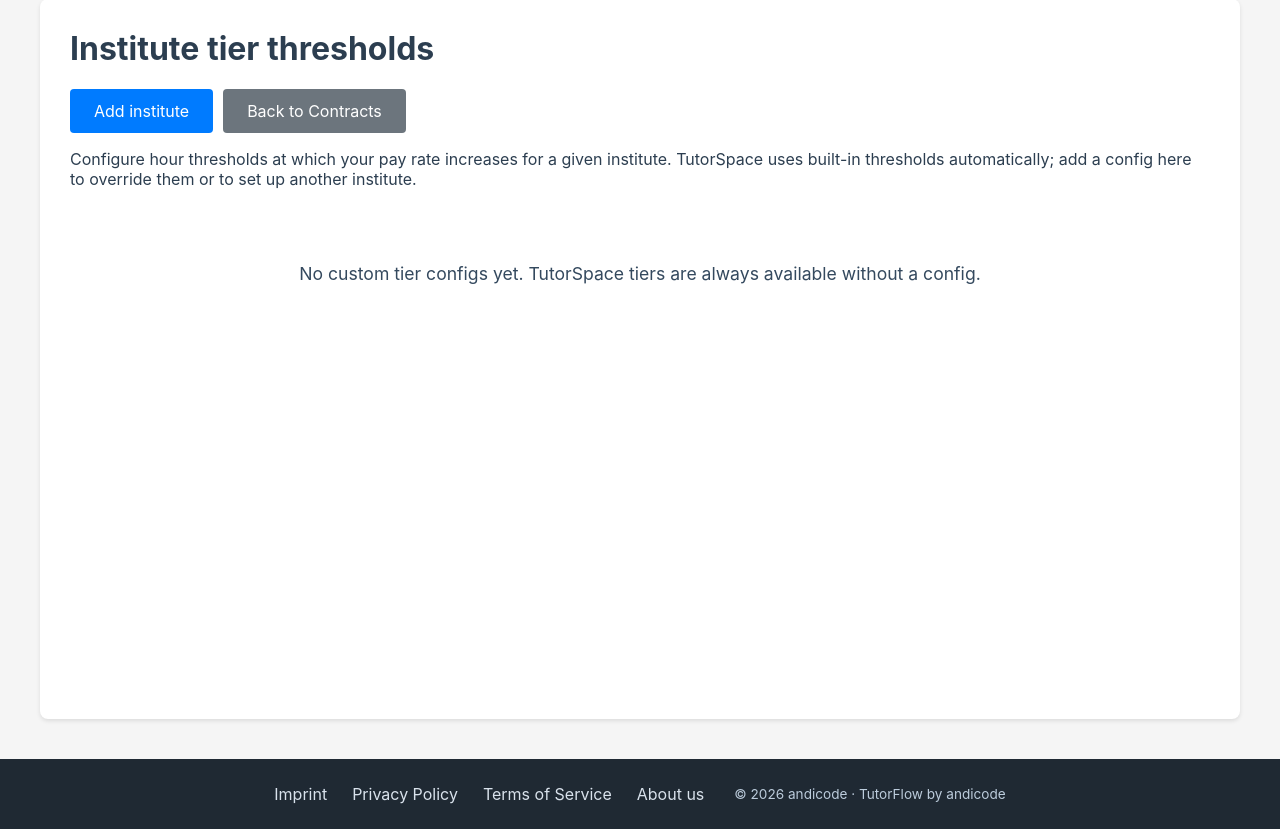
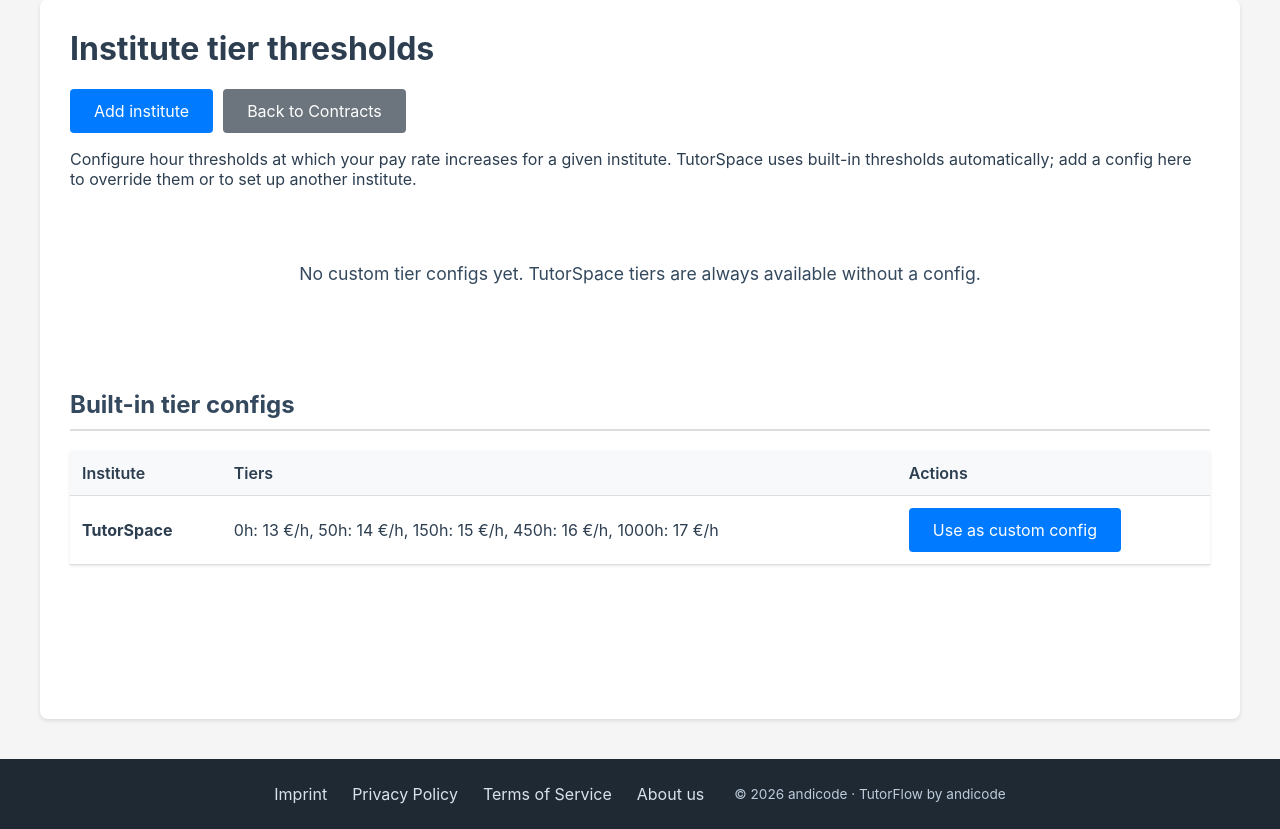
Before and after one commit to andreaseirich/tutorflow, a Django app: page /contracts/tier-config/ in a window 1280 px wide. Shown: the part 99-928 px from the top of the page. Run offline with Django 5.2, Linux system fonts and the light colour scheme; the visitor is signed in with stand-in values (Sample User, id 1); data that the repository does not hold is empty; parts of the project's set-up code (start-up, migrations or seed data) failed here and were passed over.

Commit message:
feat(contracts): add TutorSpace built-in config on tier config list
- TierConfigListView now passes has_tutorspace_config to template
- New TierConfigCreateTutorSpaceView: one-click GET creates an
  InstituteTierConfig for TutorSpace with the built-in 13/14/15/16/17 €/h
  tiers and redirects to the edit form so the user can customise it
- tier_config_list.html shows a Built-in tier configs section with
  TutorSpace defaults; hides the button once a custom config exists
- German translations added

Co-Authored-By: Claude Sonnet 4.6 <noreply@anthropic.com>

```diff
--- a/backend/apps/contracts/templates/contracts/tier_config_list.html
+++ b/backend/apps/contracts/templates/contracts/tier_config_list.html
@@ -45,4 +45,28 @@
     <p>{% trans "No custom tier configs yet. TutorSpace tiers are always available without a config." %}</p>
 </div>
 {% endif %}
+
+<h2 style="margin-top: 2em;">{% trans "Built-in tier configs" %}</h2>
+<table>
+    <thead>
+        <tr>
+            <th>{% trans "Institute" %}</th>
+            <th>{% trans "Tiers" %}</th>
+            <th>{% trans "Actions" %}</th>
+        </tr>
+    </thead>
+    <tbody>
+        <tr>
+            <td><strong>TutorSpace</strong></td>
+            <td>0h: 13 €/h, 50h: 14 €/h, 150h: 15 €/h, 450h: 16 €/h, 1000h: 17 €/h</td>
+            <td>
+                {% if not has_tutorspace_config %}
+                <a href="{% url 'contracts:tier_config_create_tutorspace' %}" class="btn">{% trans "Use as custom config" %}</a>
+                {% else %}
+                <span style="color:#6c757d;">{% trans "Custom config active" %}</span>
+                {% endif %}
+            </td>
+        </tr>
+    </tbody>
+</table>
 {% endblock %}
--- a/backend/apps/contracts/urls.py
+++ b/backend/apps/contracts/urls.py
@@ -17,6 +17,11 @@ urlpatterns = [
     path("tier-config/", views.TierConfigListView.as_view(), name="tier_config_list"),
     path("tier-config/create/", views.TierConfigCreateView.as_view(), name="tier_config_create"),
     path(
+        "tier-config/create-tutorspace/",
+        views.TierConfigCreateTutorSpaceView.as_view(),
+        name="tier_config_create_tutorspace",
+    ),
+    path(
         "tier-config/<int:pk>/update/",
         views.TierConfigUpdateView.as_view(),
         name="tier_config_update",
--- a/backend/apps/contracts/views.py
+++ b/backend/apps/contracts/views.py
@@ -6,9 +6,11 @@ from datetime import date
 
 from django.contrib import messages
 from django.contrib.auth.mixins import LoginRequiredMixin
+from django.http import HttpResponseRedirect
 from django.shortcuts import redirect
-from django.urls import reverse_lazy
+from django.urls import reverse, reverse_lazy
 from django.utils.translation import gettext_lazy as _
+from django.views import View
 from django.views.generic import CreateView, DeleteView, DetailView, ListView, UpdateView
 
 from apps.contracts.forms import ContractForm
@@ -17,6 +19,7 @@ from apps.contracts.formsets import (
     generate_monthly_plans_for_contract,
     iter_contract_months,
 )
+from apps.contracts.institute_utils import TUTORSPACE_INSTITUTE_NAME
 from apps.contracts.models import Contract, ContractMonthlyPlan, InstituteTierConfig
 from apps.contracts.services import (
     get_contract_current_month_summary,
@@ -251,6 +254,14 @@ class TierConfigListView(LoginRequiredMixin, ListView):
     def get_queryset(self):
         return InstituteTierConfig.objects.filter(user=self.request.user)
 
+    def get_context_data(self, **kwargs):
+        context = super().get_context_data(**kwargs)
+        context["has_tutorspace_config"] = InstituteTierConfig.objects.filter(
+            user=self.request.user,
+            institute_name__iexact=TUTORSPACE_INSTITUTE_NAME,
+        ).exists()
+        return context
+
 
 class TierConfigCreateView(LoginRequiredMixin, CreateView):
     model = InstituteTierConfig
@@ -293,3 +304,24 @@ class TierConfigDeleteView(LoginRequiredMixin, DeleteView):
         response = super().delete(request, *args, **kwargs)
         messages.success(request, _("Tier config deleted."))
         return response
+
+
+_TUTORSPACE_BUILTIN_TIERS = [
+    {"hours_from": 0, "label": "13 €/h"},
+    {"hours_from": 50, "label": "14 €/h"},
+    {"hours_from": 150, "label": "15 €/h"},
+    {"hours_from": 450, "label": "16 €/h"},
+    {"hours_from": 1000, "label": "17 €/h"},
+]
+
+
+class TierConfigCreateTutorSpaceView(LoginRequiredMixin, View):
+    def get(self, request, *args, **kwargs):
+        config, _ = InstituteTierConfig.objects.get_or_create(
+            user=request.user,
+            institute_name=TUTORSPACE_INSTITUTE_NAME,
+            defaults={"tiers": _TUTORSPACE_BUILTIN_TIERS},
+        )
+        return HttpResponseRedirect(
+            reverse("contracts:tier_config_update", kwargs={"pk": config.pk})
+        )
```
Also changed, not shown: backend/locale/de/LC_MESSAGES/django.po, 1 other file.
